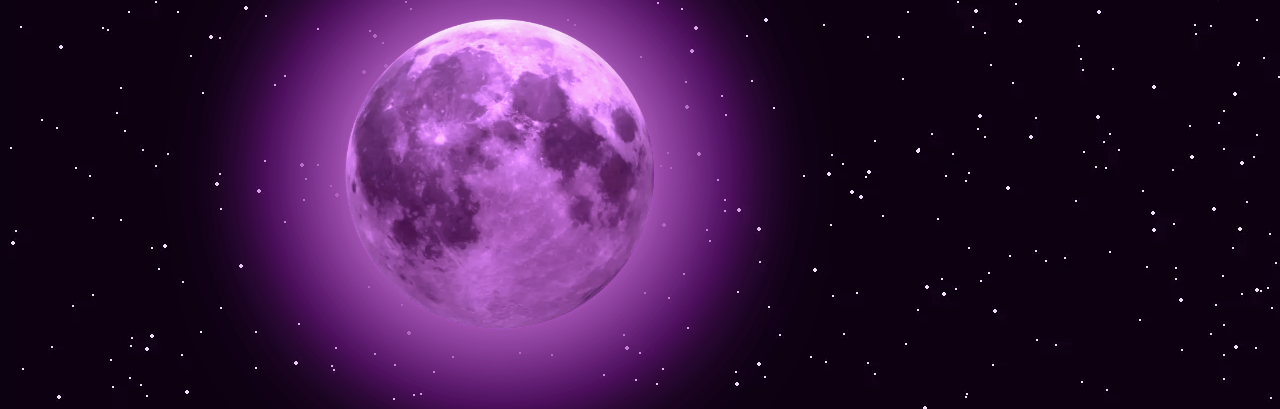
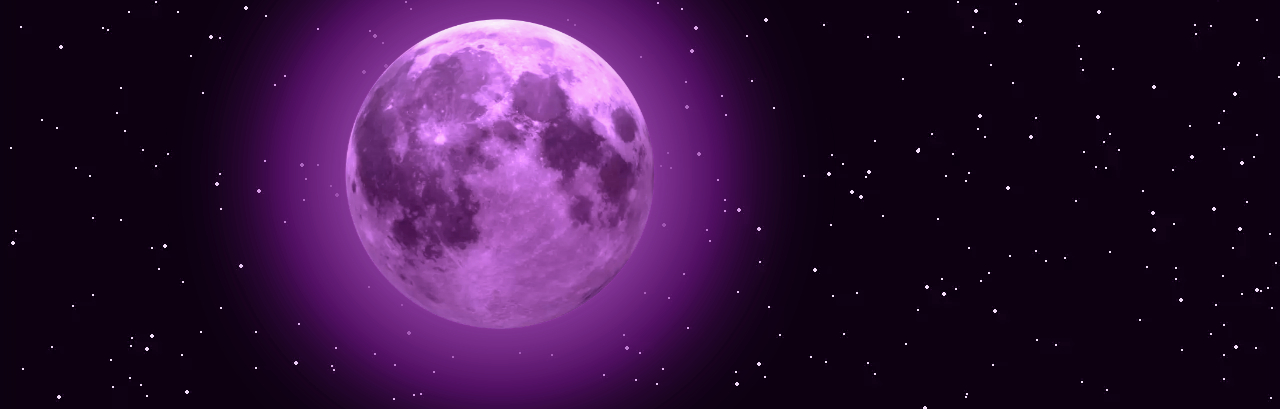
Before and after one commit to Greyflanel/Richard-Lovelace-Portfolio, a website: page index.html in a window 1280 px wide. Shown: the part 254-663 px from the top of the page. Drawn offline with nearby package versions, Linux system fonts and the light colour scheme.

Commit message:
changing lighting for moon

```diff
--- a/css/index.css
+++ b/css/index.css
@@ -234,13 +234,13 @@ a:active {
   margin-right: auto;
   left: 0;
   right: 0;
-  filter: drop-shadow(0px 15px 90px #ecc6fd)  brightness(120%);
+  filter: drop-shadow(0px 5px 100px #f7e7ff)  brightness(110%);
   z-index: 0;
 }
 
 @media (max-width: 1280px) {
   .moon {
-    filter: drop-shadow(0px 0px 80px #ecc6fd);
+    filter: drop-shadow(0px 0px 80px #f5e3fd8e);
   }
 }
 
@@ -307,7 +307,7 @@ a:active {
   bottom: 0;
   background: radial-gradient(ellipse, #380644, transparent  200%) center / 100%,
     radial-gradient(ellipse, #39084d6b, #40094bd7 150%) center / 50% 150%, radial-gradient(ellipse, #360342, transparent  0%) center / 50%,
-    radial-gradient(ellipse, #480a616b, #3b08506b 200%) center / 200% 200%;
+    radial-gradient(ellipse, #480a616b, #3006416b 200%) center / 200% 200%;
   mix-blend-mode: color-dodge;
 }
 
--- a/index.js
+++ b/index.js
@@ -58,7 +58,7 @@ window.onload = function () {
     if (mqls[0].matches) {
 
       tl.to(".container", {
-
+          delay: 99999999999999999999999999999999,
         x: "+=45%",
         y: "-=20%",
         duration: 30,
```
